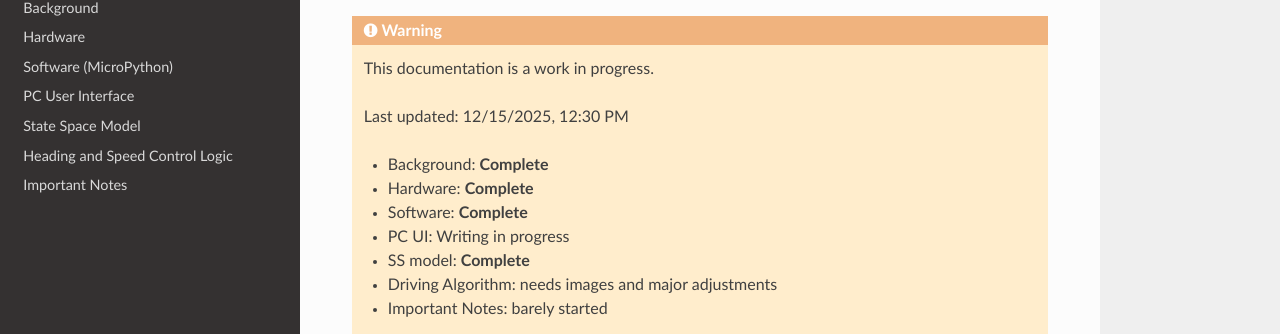
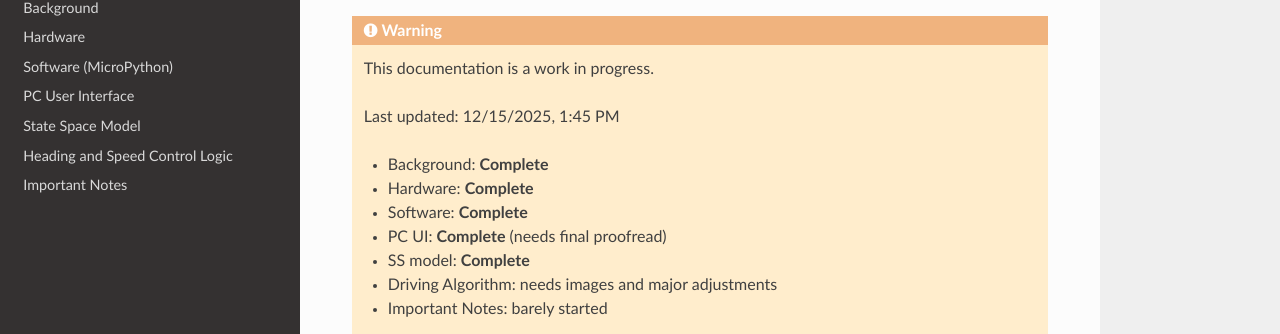
Before and after one commit to andrewthegr8/Term-Project-ME-405, a Sphinx documentation site: the page built from docs/source/index.rst, in a window 1280 px wide and 900 px high. Shown: the part 144-478 px from the top of the window. Built offline with Sphinx 7.4.7 and the Read the Docs theme 3.1.0, drawn with Linux system fonts in a browser that asks for light colours; comment, search, counter and statistics services are not loaded.

Commit message:
Update index.rst for clarity and fix minor formatting issues

```diff
--- a/docs/source/index.rst
+++ b/docs/source/index.rst
@@ -5,12 +5,12 @@ Romi Control Architecture
 
   This documentation is a work in progress.
 
-  Last updated: 12/15/2025, 12:30 PM
+  Last updated: 12/15/2025, 1:45 PM
 
   - Background: **Complete**
   - Hardware: **Complete**
   - Software: **Complete**
-  - PC UI: Writing in progress
+  - PC UI: **Complete** (needs final proofread)
   - SS model: **Complete**
   - Driving Algorithm: needs images and major adjustments
   - Important Notes: barely started
```
